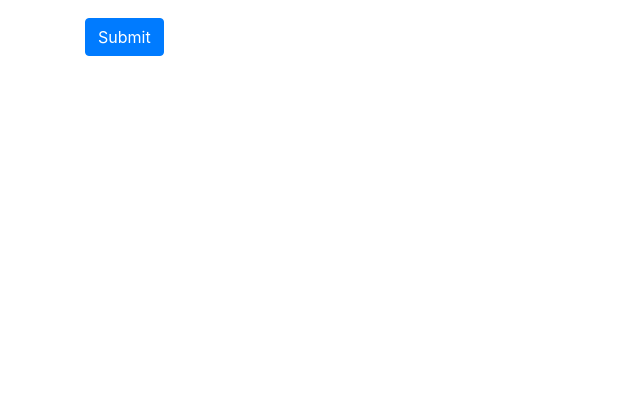
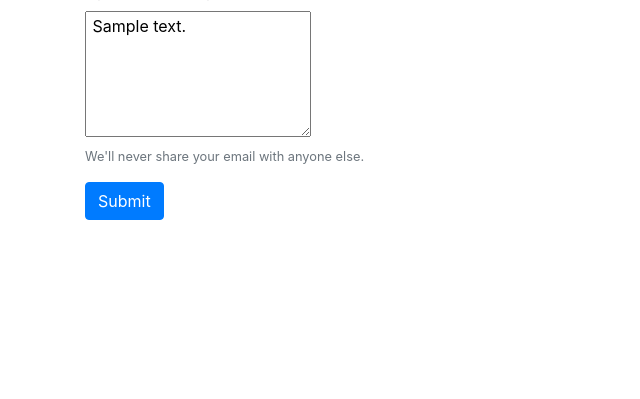
Before and after one commit to kenkoolio/team_tbd, a Flask app: template templates/editTranscription.html in a window 1280 px wide. Shown: the part 401-800 px from the top of the page, without its empty margins (0-640 px from the left). Run offline with Flask 2, Linux system fonts and the light colour scheme; the template is opened without the code that fills it: most values are stand-ins (such as "Sample title", 1, 10 or a date in 2020); grey boxes marked "Sample" are stand-in pictures; some libraries are stand-ins or nearby versions.

Commit message:
got basic template working

```diff
--- a/run.py
+++ b/run.py
@@ -1,5 +1,5 @@
 import os
-from flask import Flask, render_template, flash, request, session, redirect, url_for
+from flask import Flask, render_template, flash, request, session, redirect, url_for, jsonify
 from werkzeug.utils import secure_filename
 # from ibm_watson import SpeechToTextV1
 # from ibm_cloud_sdk_core.authenticators import IAMAuthenticator
@@ -62,13 +62,14 @@ def process_file():
     time_interval = session['time_interval']
     folderName = os.path.join(app.config['UPLOAD_FOLDER'],filename.replace('.', ''))
     segments = spliceAndProcess(filename, app.config['UPLOAD_FOLDER'], 60, 'slides')
-    session['segments'] = segments
+#    session['segments'] = segments
     print(segments)
     image_text = create_imagetext_dictionary(segments)
 #    session['pdf_path'] = pdf_path
 #    return redirect(url_for('result'))
     print(image_text)
-    return render_template("editTranscription.html", image_text=[image_text])
+    return render_template("editTranscription.html", image_text=image_text)
+
 '''
 @app.route('/upload', methods=['GET', 'POST'])
 def upload():
--- a/templates/editTranscription.html
+++ b/templates/editTranscription.html
@@ -5,14 +5,14 @@
 {% block content %}
 <div class="container-lg">
   <form>
-    {% for key, value in image_text.items() %}
+    {% for segment in image_text %}
     <div class="form-group">
       <figure class="figure">
-      <img src={{key}} class="figure-img img-fluid rounded" alt="Screenshot of Video">
+      <img src="../{{segment.image}}" class="figure-img img-fluid rounded" alt="Screenshot of Video">
       </figure>
-
-      <label for={{key}}>Update Transcription</label>
-      <textarea id={{key}} name={{key}} rows="5"> {{value}}</textarea>
+      <br />
+      <label for=segment[image]>Update Transcription</label><br />
+      <textarea id={{segment.image}} name={{segment.image}} rows="5"> {{segment.text}}</textarea>
       <small id="emailHelp" class="form-text text-muted">We'll never share your email with anyone else.</small>
     </div>
     {% endfor %}
```
Also changed, not shown: segment_functions.py (+6 -2 lines).
